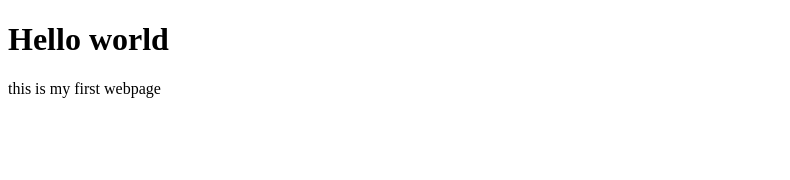
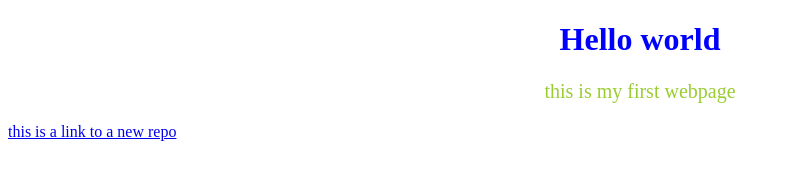
Before and after one commit to Abeebulahi1/tech, a plain HTML site: page index.html in a window 1280 px wide. Shown: the whole page, without its empty margins (0-790 px from the left). Drawn offline with Linux system fonts and the light colour scheme.

Commit message:
This is a modified code

```diff
--- a/index.html
+++ b/index.html
@@ -4,10 +4,12 @@
     <meta charset="UTF-8">
     <meta http-equiv="X-UA-Compatible" content="IE=edge">
     <meta name="viewport" content="width=device-width, initial-scale=1.0">
+    <link rel="stylesheet" href="style.css">
     <title>Document</title>
 </head>
 <body>
     <h1>Hello world</h1>
     <p>this is my first webpage</p>
+    <a href="#">this is a link to a new repo</a>
 </body>
 </html>
--- a/style.css
+++ b/style.css
@@ -10,4 +10,6 @@ h1{
 }
 p{
     color: yellowgreen;
+    text-align: center;
+    font-size: 20px;
 }
```
